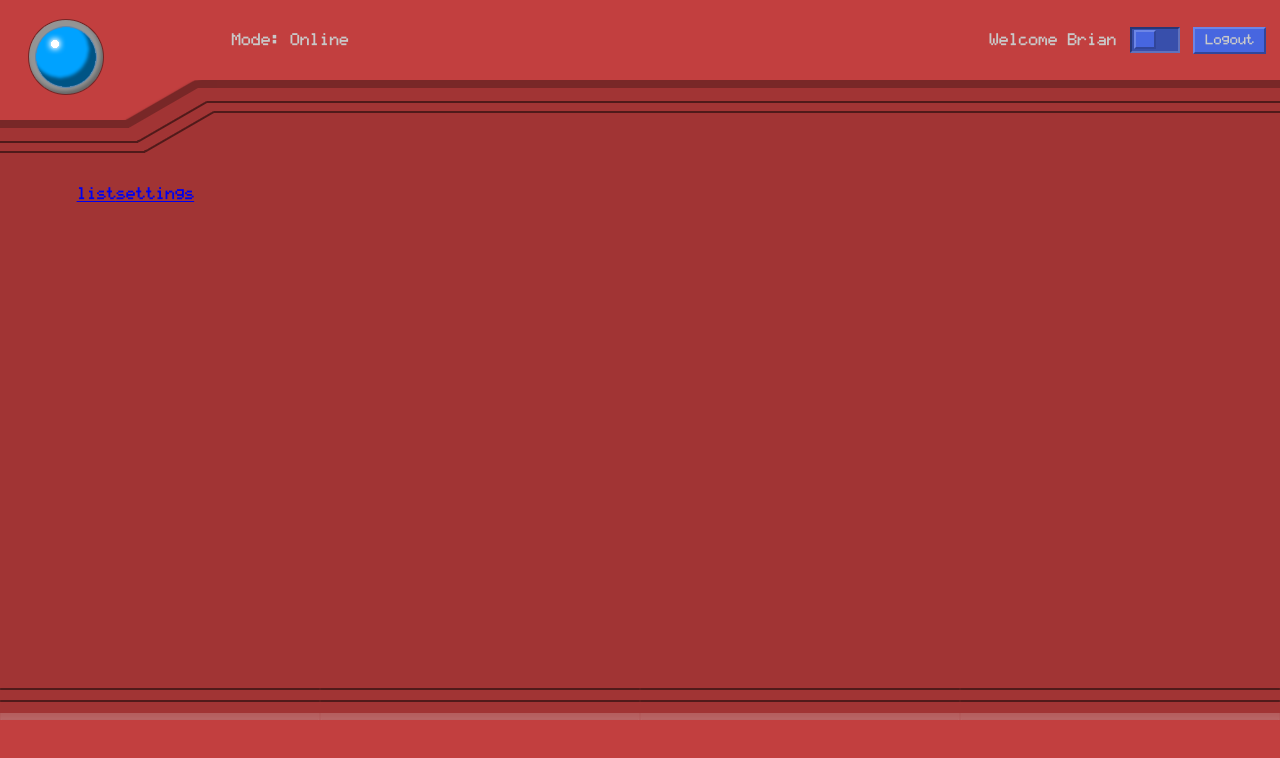
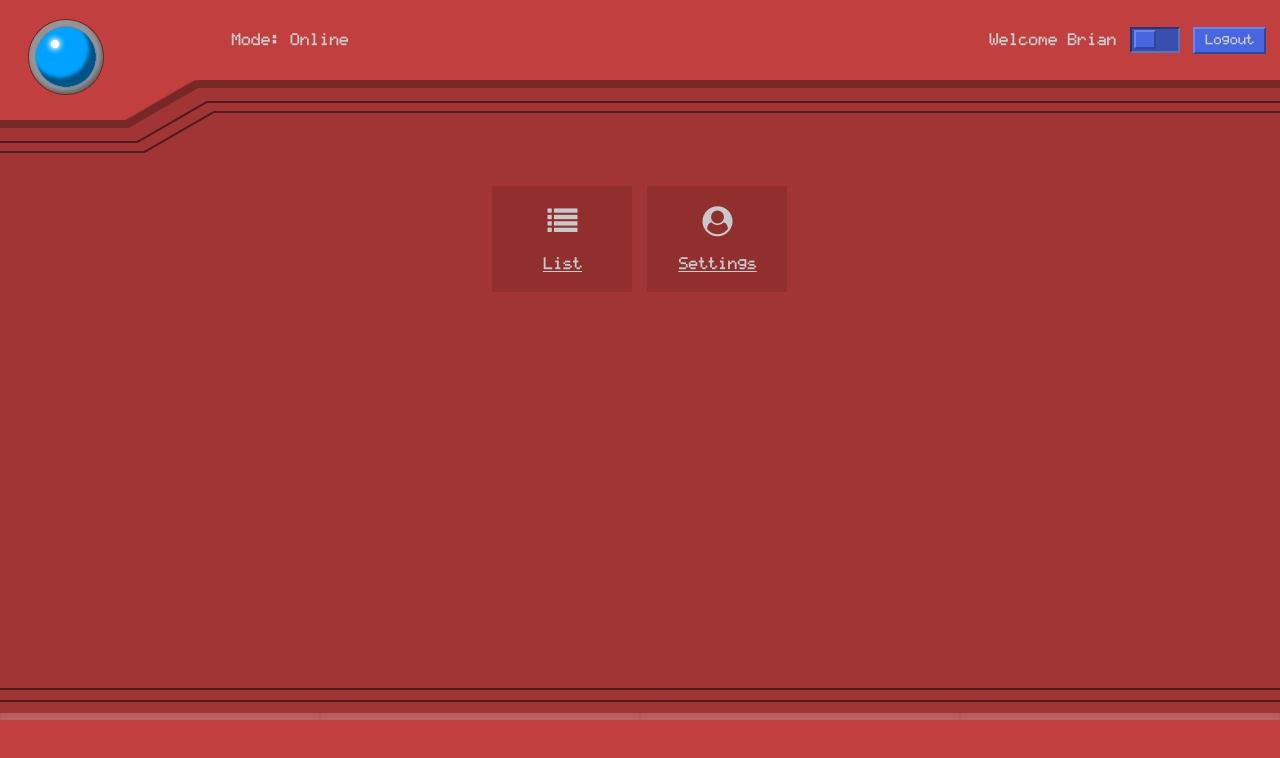
Before and after one commit to bl2408/phase-2-project, a React (Create React App) app: page /login in a window 1280 px wide. Both pictures are taken after a click on the button "Brian". Shown: the top 758 px of the page. Built offline with nearby package versions, Linux system fonts and the light colour scheme; data requests are answered from the project's data file.

Commit message:
Styling #2

```diff
--- a/public/index.html
+++ b/public/index.html
@@ -24,6 +24,7 @@
       Learn how to configure a non-root public URL by running `npm run build`.
     -->
     <title>Phase-2-project - Brian Lambert</title>
+    <link rel="stylesheet" href="https://cdnjs.cloudflare.com/ajax/libs/font-awesome/4.7.0/css/font-awesome.min.css">
   </head>
   <body>
     <noscript>You need to enable JavaScript to run this app.</noscript>
--- a/src/components/Dash.jsx
+++ b/src/components/Dash.jsx
@@ -20,9 +20,20 @@ export default function Dash(){
         <>
 
             <Route exact path={match.url}>
-
-                <Link to={`${match.url}/list`}>list</Link>
-                <Link to={`${match.url}/settings`}>settings</Link>
+                <div id="section-menu">
+                <Link to={`${match.url}/list`}>
+                    <div className="link-card">
+                        <div><i className="fa fa-list"></i></div>
+                        <div>List</div>
+                    </div>
+                </Link>
+                <Link to={`${match.url}/settings`}>
+                    <div className="link-card">
+                        <div><i className="fa fa-user-circle"></i></div>
+                        <div>Settings</div>
+                    </div>
+                </Link>
+                </div>
             </Route>
 
             <Route exact path={[`${match.url}/list`, `${match.url}/list/:section`]}>
--- a/src/components/Login.jsx
+++ b/src/components/Login.jsx
@@ -16,17 +16,20 @@ export default function Login({
 
         {viewState === "form" ?
             (
-                <>
+                <div className="section-login">
                     <CreateLoginForm setViewState={setViewState} setProfileList={setProfileList}/>
+                    <hr />
                     <button onClick={()=>setViewState(state=>"list")}>List</button>
-                </>
+                </div>
             )
             :
             (
-                <>
+                <div className="section-login">
+                    <h1>Choose a profile</h1>
                     <LoginProfileList setProfileList={setProfileList} profileList={profileList}/>
+                    <hr />
                     <button onClick={()=>setViewState(state=>"form")}>Create</button>
-                </>
+                </div>
             )
         }
 
@@ -83,7 +86,9 @@ function CreateLoginForm({setViewState, setProfileList}){
         <>
             <h1>Create a Profile</h1>
             <form onSubmit={handleSubmit}>
+                <label htmlFor="formUsername">Username:</label>
                 <input
+                    id="formUsername"
                     ref={userName}
                     type="text"
                     onChange={(e)=>userName.current.value = e.target.value}
@@ -124,9 +129,8 @@ function LoginProfileList({setProfileList, profileList}){
     }, []);
 
     return (
-        <>
-            <h1>Please select a profile</h1>
+        <div id="list-profiles">
             {profileList.map(({id, username, settings})=><button key={uuidv4()} onClick={()=>handleLoginClick({id, username, settings})}>{username}</button>)}
-        </>
+        </div>
     );
 }
--- a/src/index.css
+++ b/src/index.css
@@ -42,6 +42,10 @@ html[data-theme="dark"]{
     --headerOrbImg: url("./images/orb-dark.png");
 }
 
+a{
+    color: inherit;
+}
+
 button, input[type="submit"] {
     background-color: var(--btnMainBg);
     padding: 5px 10px;
@@ -49,6 +53,17 @@ button, input[type="submit"] {
     color:inherit;
     font-family: inherit;
 }
+
+button:hover, input[type="submit"]:hover {
+    filter: brightness(1.4);
+    -webkit-filter: brightness(1.4);
+}
+
+button:active, input[type="submit"]:active {
+    filter: brightness(0.7);
+    -webkit-filter: brightness(0.7);
+}
+
 
 body{
     margin: 0;
@@ -96,6 +111,8 @@ main {
 #content-main{
     width: 90%;
     height: 90%;
+    display: flex;
+    justify-content: center;
 }
 
 
@@ -195,6 +212,52 @@ main {
     border-width: 2px;
 }
 
+hr{
+    margin: 20px 0;
+    opacity: 0.3;
+}
+
+#list-profiles{
+    width: 100%;
+    max-width: 300px;
+    display: flex;
+    flex-direction: column;
+    gap:20px;
+
+    max-height: 200px;
+    overflow: auto;
+
+    margin-bottom: 10px;
+}
+
+#list-profiles button{
+    padding: 10px;
+    font-size: 1.8rem;
+}
+
+input[type="text"], textarea{
+    font-family: inherit;
+    color: inherit;
+    padding: 10px 5px;
+    background-color: rgba(0, 0, 0, 0.2);
+    font-size: 1.8rem;
+}
+
+input[type="text"]:active, textarea:active,
+input[type="text"]:focus, textarea:focus{
+    outline: unset;
+}
+
+#section-menu{
+    width: 100%;
+    height: auto;
+    display: flex;
+    flex-wrap: wrap;
+    justify-content: center;
+    gap: 15px;
+}
+
+
 /* CLASSES */
 .wrap{
     width: 100%;
@@ -223,17 +286,56 @@ main {
 
     overflow: auto;
 }
-.border-bevel, button, #toggleTheme::after, #toggleTheme:checked::after{
+.border-bevel, button, #toggleTheme::after, #toggleTheme:checked::after, input[type="submit"], .link-card{
     border-top-color: rgba(255,255,255, 0.2);
     border-left-color: rgba(255,255,255, 0.2);
 
     border-right-color: rgba(0, 0, 0, 0.3);
     border-bottom-color: rgba(0, 0, 0, 0.3);
 }
-.border-bevel-invert, #toggleTheme{
+.border-bevel-invert, #toggleTheme, input[type="text"], textarea {
     border-bottom-color: rgba(255,255,255, 0.2);
     border-right-color: rgba(255,255,255, 0.2);
 
     border-left-color: rgba(0, 0, 0, 0.3);
     border-top-color: rgba(0, 0, 0, 0.3);
 }
+
+.section-login{
+    max-width: 50%;
+    min-width: 320px;
+    display: flex;
+    flex-direction: column;
+    align-items: center;
+    justify-self: center
+}
+.section-login hr{
+    width: 60%;
+}
+
+.section-login form > *{
+    display: block;
+    margin: 10px 0;
+    font-size: 1.8rem;
+}
+
+
+
+.link-card{
+    min-width: 120px;
+    padding: 10px;
+    background-color: rgba(0,0,0,0.1);
+    display: flex;
+    flex-direction: column;
+    align-items: center;
+    color: inherit;
+}
+.link-card:hover{
+    background-color: rgba(255,255,255,0.05);
+}
+.link-card > *{
+    padding: 10px 0;
+}
+.link-card .fa {
+    font-size: 3rem;
+}
```
